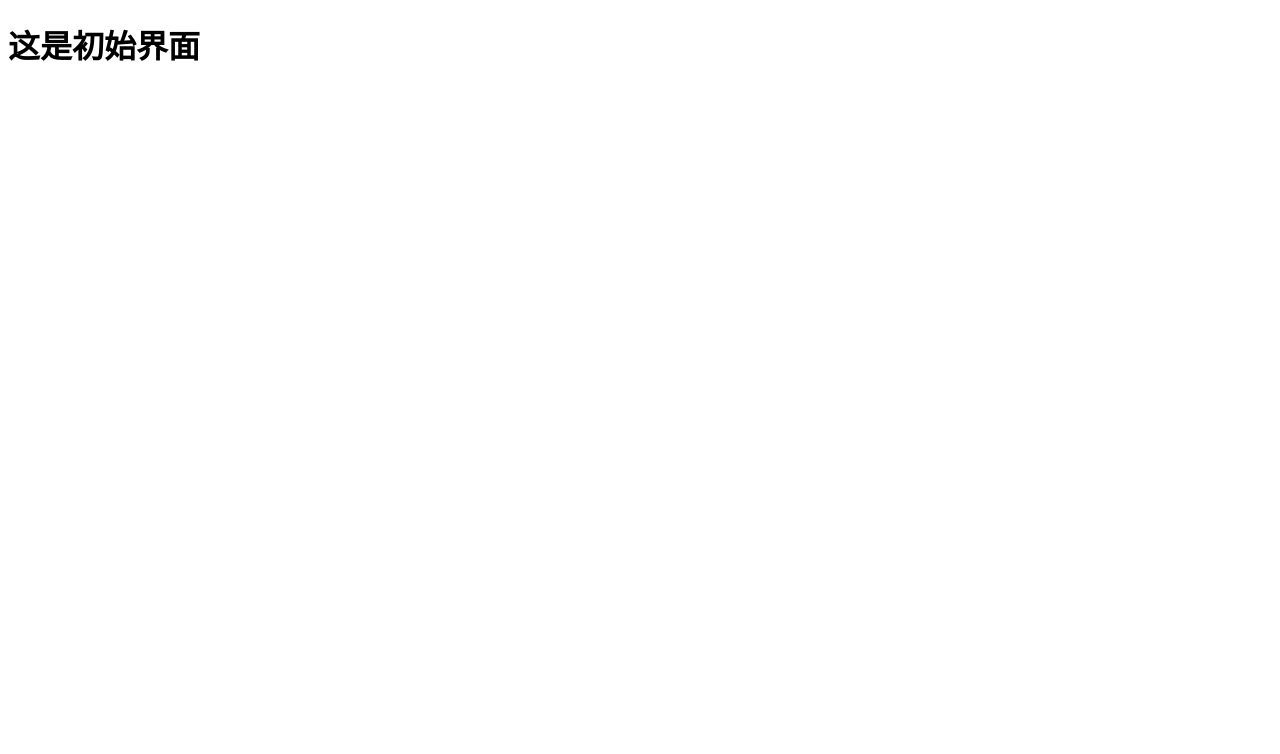
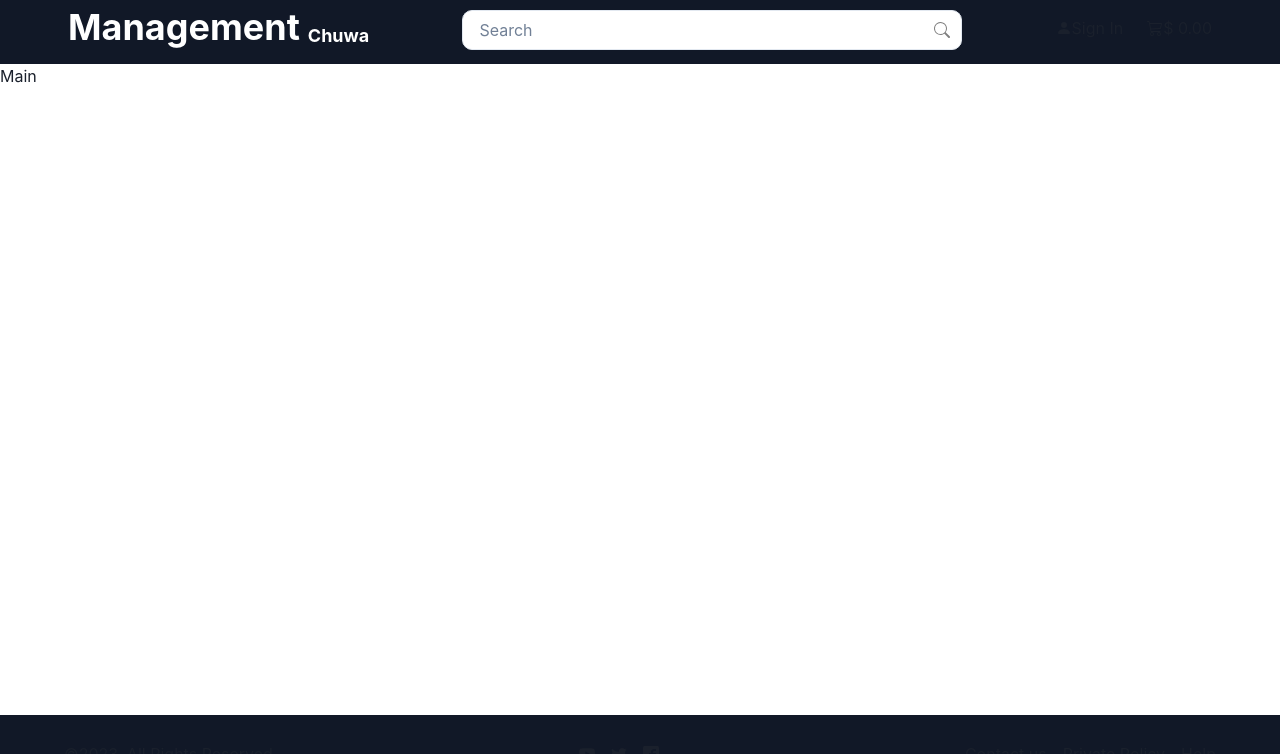
Before and after one commit to Lu0-Wenfeng/PMS, a React (Vite) app in the folder frontend/: page / in a window 1280 px wide. Shown: the top 754 px of the page. Built offline with nearby package versions, Linux system fonts and the light colour scheme.

Commit message:
basic layout

```diff
--- a/frontend/package.json
+++ b/frontend/package.json
@@ -18,6 +18,7 @@
     "framer-motion": "^10.16.4",
     "react": "^18.2.0",
     "react-dom": "^18.2.0",
+    "react-icons": "^4.11.0",
     "react-router-dom": "^6.16.0"
   },
   "devDependencies": {
--- a/frontend/src/App.jsx
+++ b/frontend/src/App.jsx
@@ -1,12 +1,30 @@
-
+import { Grid, GridItem } from "@chakra-ui/react";
+import Footer from "./components/Layout/Footer";
+import Header from "./components/Layout/Header";
+import { useState } from "react";
 
 function App() {
+  const [searchInput, setSearchInput] = useState("");
 
   return (
-    <>
-      <h1>这是初始界面</h1>
-    </>
-  )
+    <Grid
+      templateAreas={`"header" "main" "footer"`}
+      gridTemplateRows={"64px 1fr 85px"}
+      gridTemplateColumns={"100%"}
+      h="100vh"
+    >
+      <GridItem bg="#111827" area={"header"}>
+        <Header onSearch={(searchText) => setSearchInput(searchText)} />
+      </GridItem>
+
+      <GridItem bg="white" area={"main"}>
+        Main
+      </GridItem>
+      <GridItem bg="#111827" area={"footer"}>
+        <Footer />
+      </GridItem>
+    </Grid>
+  );
 }
 
-export default App
+export default App;
--- /dev/null
+++ b/frontend/src/components/Layout/Footer.jsx
@@ -0,0 +1,33 @@
+import React from "react";
+import { Flex, Center, HStack, Text, Spacer } from "@chakra-ui/react";
+import { ImYoutube, ImTwitter, ImFacebook2 } from "react-icons/im";
+
+const Footer = () => {
+  return (
+    <Flex h="100%" px="64px" pb="8px" align="center" justify="space-between">
+      <Center w="auto">
+        <Text>©2023, All Rights Reserved</Text>
+      </Center>
+      <Center w="auto">
+        <HStack>
+          <ImYoutube />
+          <Spacer />
+          <ImTwitter />
+          <Spacer />
+          <ImFacebook2 />
+        </HStack>
+      </Center>
+      <Center w="auto">
+        <HStack>
+          <Text>Contact us</Text>
+          <Spacer />
+          <Text>Private Policy</Text>
+          <Spacer />
+          <Text>Help</Text>
+        </HStack>
+      </Center>
+    </Flex>
+  );
+};
+
+export default Footer;
--- /dev/null
+++ b/frontend/src/components/Layout/Header.jsx
@@ -0,0 +1,26 @@
+import { Flex, Text, Center, HStack } from "@chakra-ui/react";
+import React from "react";
+import Title from "./Title";
+import SearchBar from "../SearchBar";
+import { BsFillPersonFill, BsCart3 } from "react-icons/bs";
+
+const Header = (onSearch) => {
+  return (
+    <Flex px="68px" pt="5px" justify="space-between">
+      <Title />
+      <SearchBar onSearch={onSearch} />
+      <HStack spacing='24px'>
+        <Center>
+          <BsFillPersonFill />
+          <Text>Sign In</Text>
+        </Center>
+        <Center>
+          <BsCart3 />
+          <Text>$ 0.00</Text>
+        </Center>
+      </HStack>
+    </Flex>
+  );
+};
+
+export default Header;
--- /dev/null
+++ b/frontend/src/components/Layout/Title.jsx
@@ -0,0 +1,15 @@
+import React from "react";
+import { HStack, Heading, Text } from "@chakra-ui/react";
+
+const Title = () => {
+  return (
+    <HStack textColor="white">
+      <Heading as="h1">Management</Heading>
+      <Text fontSize="lg" mt="4" fontWeight="bold">
+        Chuwa
+      </Text>
+    </HStack>
+  );
+};
+
+export default Title;
--- /dev/null
+++ b/frontend/src/components/SearchBar.jsx
@@ -0,0 +1,31 @@
+import { useRef } from "react";
+import { Input, InputGroup, InputRightElement } from "@chakra-ui/react";
+import { BsSearch } from "react-icons/bs";
+
+const SearchBar = (onSearch) => {
+  const ref = useRef(null);
+  return (
+    <form
+      onSubmit={(event) => {
+        event.preventDefault();
+        if (ref.current) {
+          onSearch(ref.current.value);
+        }
+      }}
+    >
+      <InputGroup w="500px" mt="5px">
+        <Input
+          ref={ref}
+          borderRadius={10}
+          placeholder="Search"
+          variant="outline"
+					bg="white"
+					_placeholder={{ opacity: 1, color: 'gray.500' }}
+        />
+        <InputRightElement children={<BsSearch color="gray" />} />
+      </InputGroup>
+    </form>
+  );
+};
+
+export default SearchBar;
--- a/frontend/src/main.jsx
+++ b/frontend/src/main.jsx
@@ -1,10 +1,12 @@
-import React from 'react'
-import ReactDOM from 'react-dom/client'
-import App from './App.jsx'
+import React from "react";
+import ReactDOM from "react-dom/client";
+import App from "./App.jsx";
+import { ChakraProvider } from "@chakra-ui/react";
 
-
-ReactDOM.createRoot(document.getElementById('root')).render(
+ReactDOM.createRoot(document.getElementById("root")).render(
   <React.StrictMode>
-    <App />
-  </React.StrictMode>,
-)
+    <ChakraProvider>
+      <App />
+    </ChakraProvider>
+  </React.StrictMode>
+);
```
Also changed, not shown: frontend/src/components/Header.jsx (deleted), 1 other file (tests, documents, lock files or other folders).
